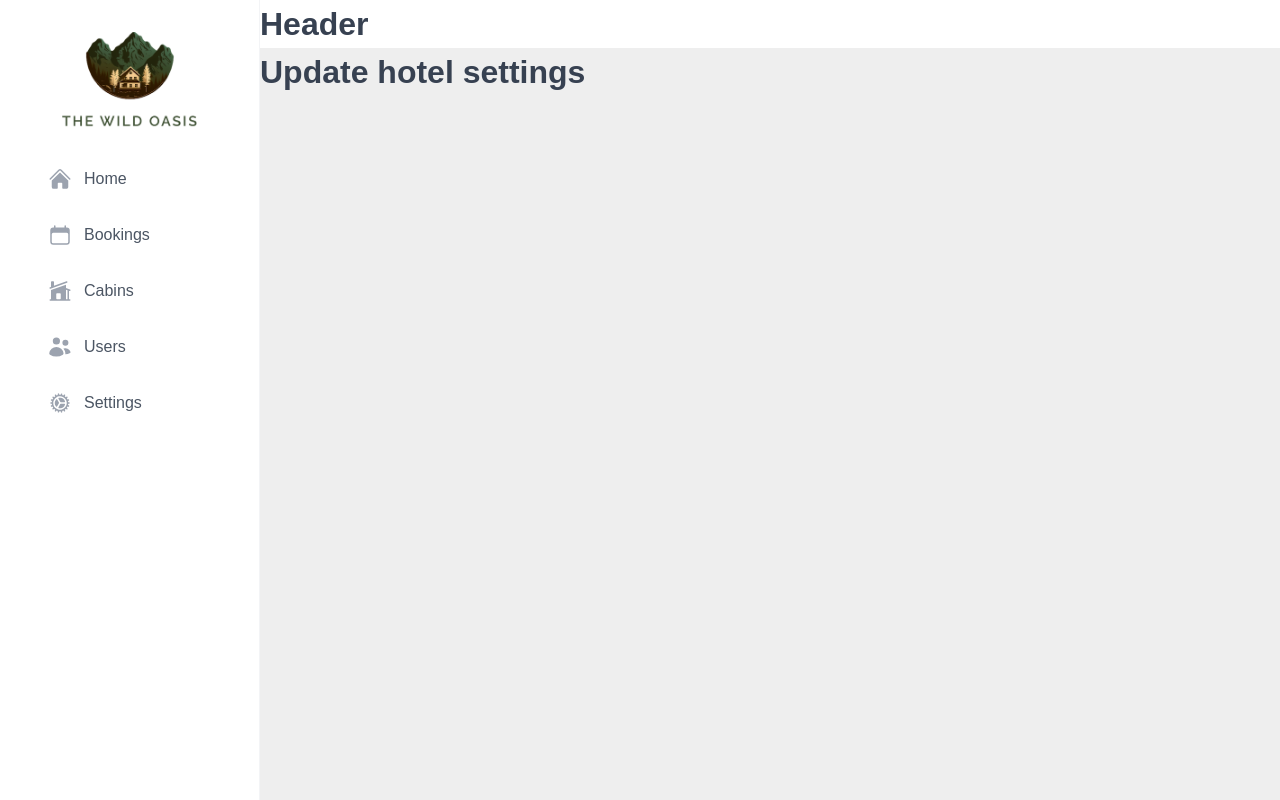
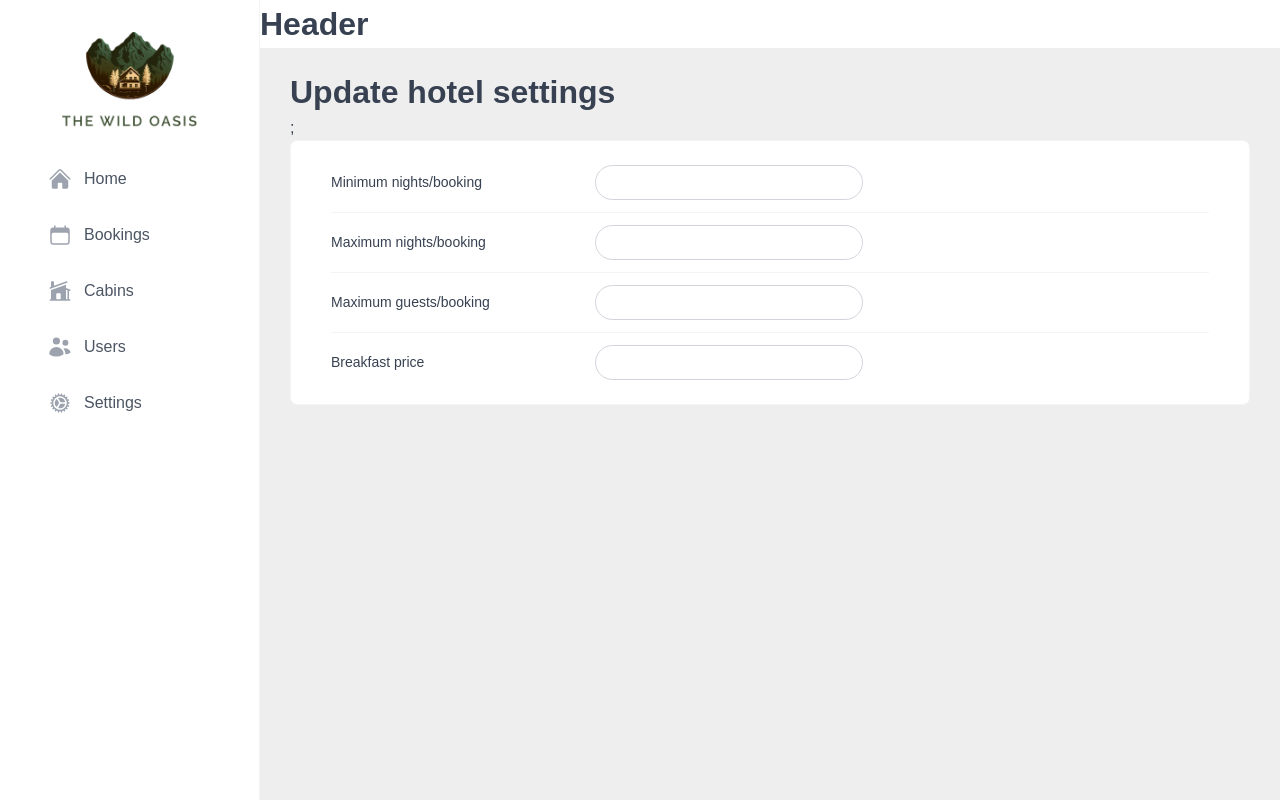
Before and after one commit to kianoushit1999/The-wild-oasis, a React (Vite) app: page /settings in a window 1280 px wide. Built offline with nearby package versions, Linux system fonts and the light colour scheme; no server answers; the database is empty.

Commit message:
update settings base on blur is activated and work accurately

```diff
--- a/src/features/cabins/CreateCabinForm.jsx
+++ b/src/features/cabins/CreateCabinForm.jsx
@@ -180,7 +180,7 @@ function CreateCabinForm({ cabin }) {
 
       <FormRow>
         <Button variation="secondary" type="reset" onClick={() => reset()}>
-          Cancel
+          reset
         </Button>
         <Button disabled={isLoading}>{cabin ? "Edit Cabin": "Add new cabin"}</Button>
       </FormRow>
--- a/src/features/settings/UpdateSettingsForm.jsx
+++ b/src/features/settings/UpdateSettingsForm.jsx
@@ -1,21 +1,63 @@
-import Form from '../../ui/Form';
-import FormRow from '../../ui/FormRow';
-import Input from '../../ui/Input';
+import Form from "../../ui/Form";
+import FormRow from "../../ui/FormRow";
+import Input from "../../ui/Input";
+import { useSetting } from "./useSetting";
+import useUpdateSetting from "./useUpdateSetting";
 
 function UpdateSettingsForm() {
+  const {
+    data: {
+      max_booking_length: maxBookingLength,
+      min_booking_length: minBookingLength,
+      max_number_guests_per_booking: maxNumberGuestsPerBooking,
+      breakfast_price: breakfastPrice,
+    } = {},
+  } = useSetting();
+  const { isUpdating, mutate: updateSetting } = useUpdateSetting();
+
+  const onBlurHandler = (e, field) => {
+    console.log("blur")
+    const { value } = e.target;
+    updateSetting({[field]: value});
+  };
+
   return (
     <Form>
-      <FormRow label='Minimum nights/booking'>
-        <Input type='number' id='min-nights' />
+      <FormRow label="Minimum nights/booking">
+        <Input
+          type="number"
+          id="min-nights"
+          onBlur={(e) => onBlurHandler(e, "min_booking_length")}
+          defaultValue={minBookingLength}
+          disabled={isUpdating}
+        />
       </FormRow>
-      <FormRow label='Maximum nights/booking'>
-        <Input type='number' id='max-nights' />
+      <FormRow label="Maximum nights/booking">
+        <Input
+          type="number"
+          id="max-nights"
+          onBlur={(e) => onBlurHandler(e, "max_booking_length")}
+          defaultValue={maxBookingLength}
+          disabled={isUpdating}
+        />
       </FormRow>
-      <FormRow label='Maximum guests/booking'>
-        <Input type='number' id='max-guests' />
+      <FormRow label="Maximum guests/booking">
+        <Input
+          type="number"
+          id="max-guests"
+          onBlur={(e) => onBlurHandler(e, "max_number_guests_per_booking")}
+          defaultValue={maxNumberGuestsPerBooking}
+          disabled={isUpdating}
+        />
       </FormRow>
-      <FormRow label='Breakfast price'>
-        <Input type='number' id='breakfast-price' />
+      <FormRow label="Breakfast price">
+        <Input
+          type="number"
+          id="breakfast-price"
+          onBlur={(e) => onBlurHandler(e, "breakfast_price")}
+          defaultValue={breakfastPrice}
+          disabled={isUpdating}
+        />
       </FormRow>
     </Form>
   );
--- /dev/null
+++ b/src/features/settings/useSetting.js
@@ -0,0 +1,11 @@
+import { useQuery } from "@tanstack/react-query";
+import { getSettings } from "../../services/apiSettings";
+
+export function useSetting() {
+  const { isLoading, errors, data } = useQuery({
+    queryKey: ["settings"],
+    queryFn: getSettings,
+  });
+
+  return { isLoading, errors, data };
+}
--- /dev/null
+++ b/src/features/settings/useUpdateSetting.js
@@ -0,0 +1,18 @@
+import { useMutation, useQueryClient } from "@tanstack/react-query";
+import { updateSetting } from "../../services/apiSettings";
+import toast from "react-hot-toast";
+
+export default function useUpdateSetting() {
+  const queryClient = useQueryClient();
+  const { isUpdating, mutate } = useMutation({
+    mutationFn: updateSetting,
+    onSuccess: () => {
+      toast.success("Settings updated successfully.");
+      queryClient.invalidateQueries({
+        queryKey: ["settings"],
+      });
+    },
+  });
+
+  return { isUpdating, mutate };
+}
--- a/src/pages/Settings.jsx
+++ b/src/pages/Settings.jsx
@@ -1,7 +1,12 @@
+import UpdateSettingsForm from "../features/settings/UpdateSettingsForm";
 import Heading from "../ui/Heading";
+import Row from "../ui/Row";
 
 function Settings() {
-  return <Heading as="h1">Update hotel settings</Heading>;
+  return <Row>
+    <Heading as="h1">Update hotel settings</Heading>;
+    <UpdateSettingsForm />
+  </Row>
 }
 
 export default Settings;
--- a/src/services/apiCabins.js
+++ b/src/services/apiCabins.js
@@ -17,8 +17,6 @@ export async function addOrEditCabin(cabin) {
     baseUrl += imageName;
   }
 
-  console.log(cabinId);
-  console.log(baseUrl);
   const newCabin = {
     name: cabin.name,
     discount: cabin.discount,
--- /dev/null
+++ b/src/ui/FormRow.jsx
@@ -0,0 +1,49 @@
+import styled from "styled-components";
+
+const StyledFormRow = styled.div`
+  display: grid;
+  align-items: center;
+  grid-template-columns: 24rem 1fr 1.2fr;
+  gap: 2.4rem;
+
+  padding: 1.2rem 0;
+
+  &:first-child {
+    padding-top: 0;
+  }
+
+  &:last-child {
+    padding-bottom: 0;
+  }
+
+  &:not(:last-child) {
+    border-bottom: 1px solid var(--color-grey-100);
+  }
+
+  &:has(button) {
+    display: flex;
+    justify-content: flex-end;
+    gap: 1.2rem;
+  }
+`;
+
+const Label = styled.label`
+  font-weight: 500;
+`;
+
+const Error = styled.span`
+  font-size: 1.4rem;
+  color: var(--color-red-700);
+`;
+
+function FormRow({ label, error, children }) {
+  return (
+    <StyledFormRow>
+      {label && <Label htmlFor={children.props.id}>{label}</Label>}
+      {children}
+      {error && <Error>{error}</Error>}
+    </StyledFormRow>
+  );
+}
+
+export default FormRow;
```
